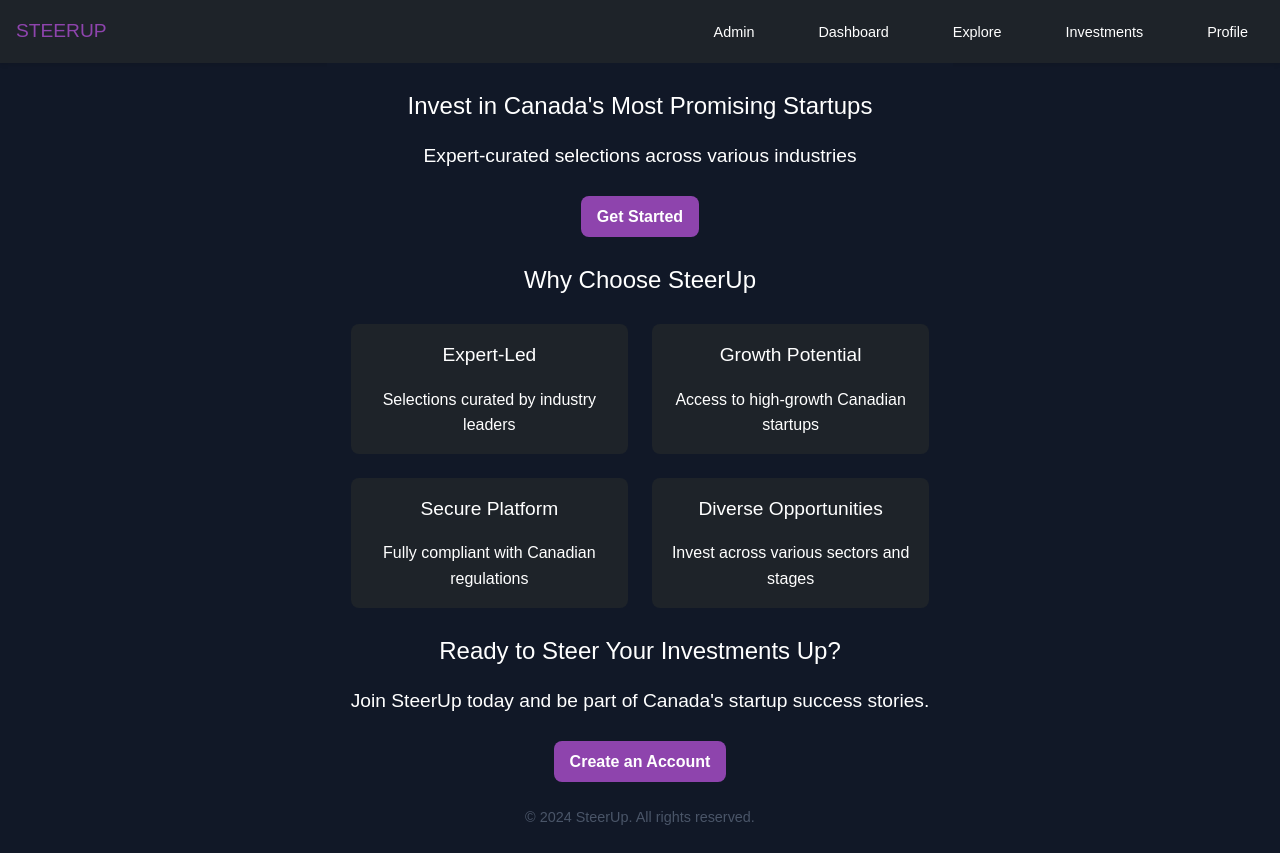
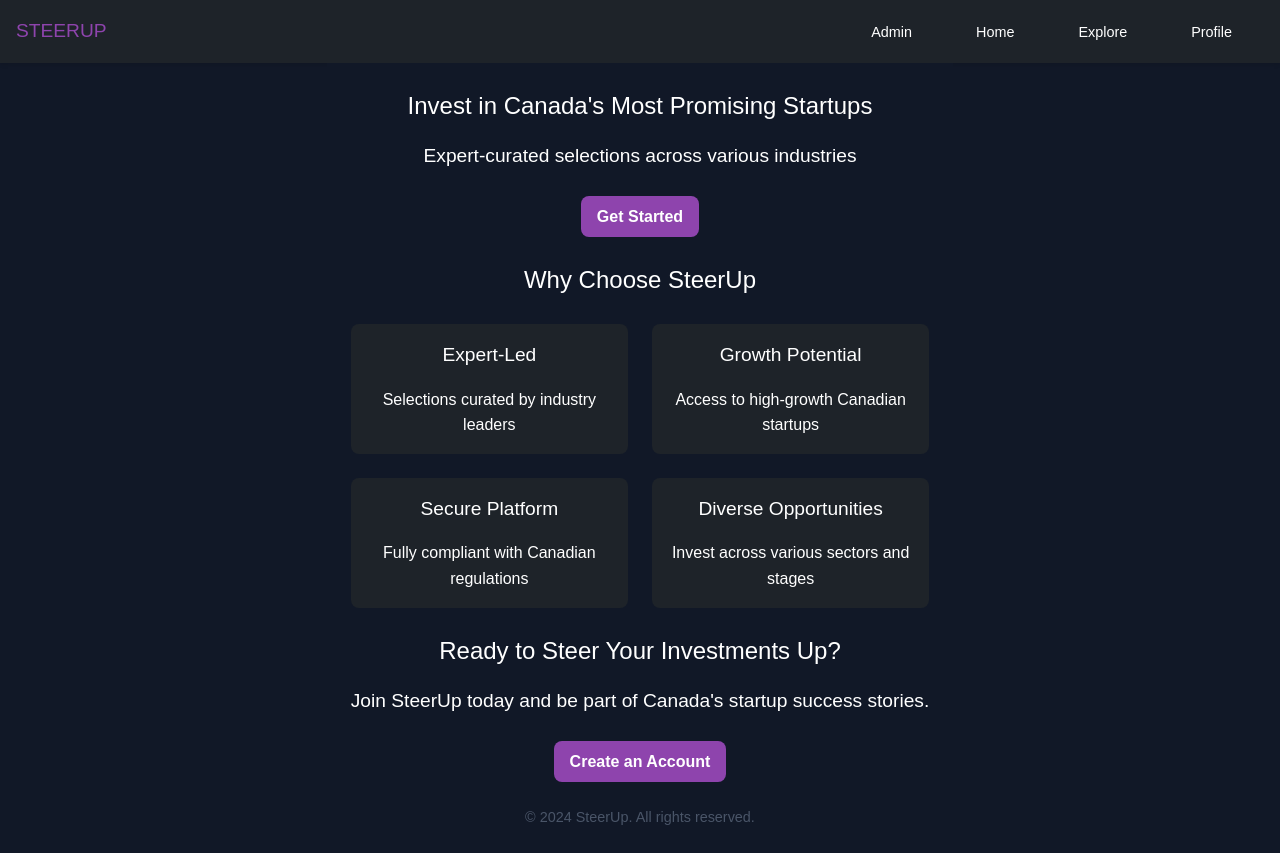
Before and after one commit to steerup-ca/steerup-proto, a React (Create React App) app: page /#/home in a window 1280 px wide. Built offline with nearby package versions, Linux system fonts and the light colour scheme.

Commit message:
fix routing wip

```diff
--- a/package.json
+++ b/package.json
@@ -2,7 +2,7 @@
   "name": "steerup-landing",
   "version": "0.1.0",
   "private": true,
-  "homepage": "https://steerup-ca.github.io/steerup-proto/",
+  "homepage": "https://steerup-ca.github.io/steerup-proto",
   "dependencies": {
     "@testing-library/jest-dom": "^5.17.0",
     "@testing-library/react": "^13.4.0",
--- a/src/App.tsx
+++ b/src/App.tsx
@@ -1,9 +1,8 @@
 import React from 'react';
-import { BrowserRouter, Routes, Route } from 'react-router-dom';
+import { HashRouter, Routes, Route, Navigate } from 'react-router-dom';
 import './styles/theme.css';  // Import theme.css first
 import './App.css';  // Then import App.css
 import Header from './components/Header';
-import MainContent from './components/MainContent';
 import AddLeadInvestorForm from './components/AddLeadInvestorForm';
 import AddStartupForm from './components/AddStartupForm';
 import AddStartupsSelectionForm from './components/AddStartupsSelectionForm';
@@ -17,12 +16,12 @@ import ProfilePage from './components/ProfilePage';
 
 function App() {
   return (
-    <BrowserRouter>
+    <HashRouter>
       <div className="App">
         <Header />
         <Routes>
-          <Route path="/" element={<LandingPage />} />
-          <Route path="/main" element={<MainContent />} />
+          <Route path="/" element={<Navigate to="/home" replace />} />
+          <Route path="/home" element={<LandingPage />} />
           <Route path="/explore" element={<ExplorePage />} />
           <Route path="/startup/:id" element={<StartupDetailsPage />} />
           <Route path="/lead-investor/:id" element={<LeadInvestorDetailsPage />} />
@@ -34,7 +33,7 @@ function App() {
           <Route path="/admin/add-campaign" element={<AddCampaignForm />} />
         </Routes>
       </div>
-    </BrowserRouter>
+    </HashRouter>
   );
 }
 
--- a/src/components/MainContent.tsx
+++ /dev/null
@@ -1,14 +0,0 @@
-import React from 'react';
-import Button from './Button';
-
-const MainContent: React.FC = () => {
-  return (
-    <main className="main-content">
-      <h1>Invest in Canada's Most Promising Startups</h1>
-      <p>Expert-curated selections across various industries</p>
-      <Button onClick={() => console.log('Get Started clicked')}>Get Started</Button>
-    </main>
-  );
-};
-
-export default MainContent;
--- a/src/components/Navbar.tsx
+++ b/src/components/Navbar.tsx
@@ -22,10 +22,9 @@ const Navbar: React.FC = () => {
             </ul>
           )}
         </li>
-        <li className="mr-4"><Link to="/" className="text-white">Dashboard</Link></li>
+        <li className="mr-4"><Link to="/home" className="text-white">Home</Link></li>
         <li className="mr-4"><Link to="/explore" className="text-white">Explore</Link></li>
-        <li className="mr-4"><Link to="/investments" className="text-white">Investments</Link></li>
-        <li><Link to="/profile" className="text-white">Profile</Link></li>
+        <li className="mr-4"><Link to="/profile" className="text-white">Profile</Link></li>
       </ul>
     </nav>
   );
```
